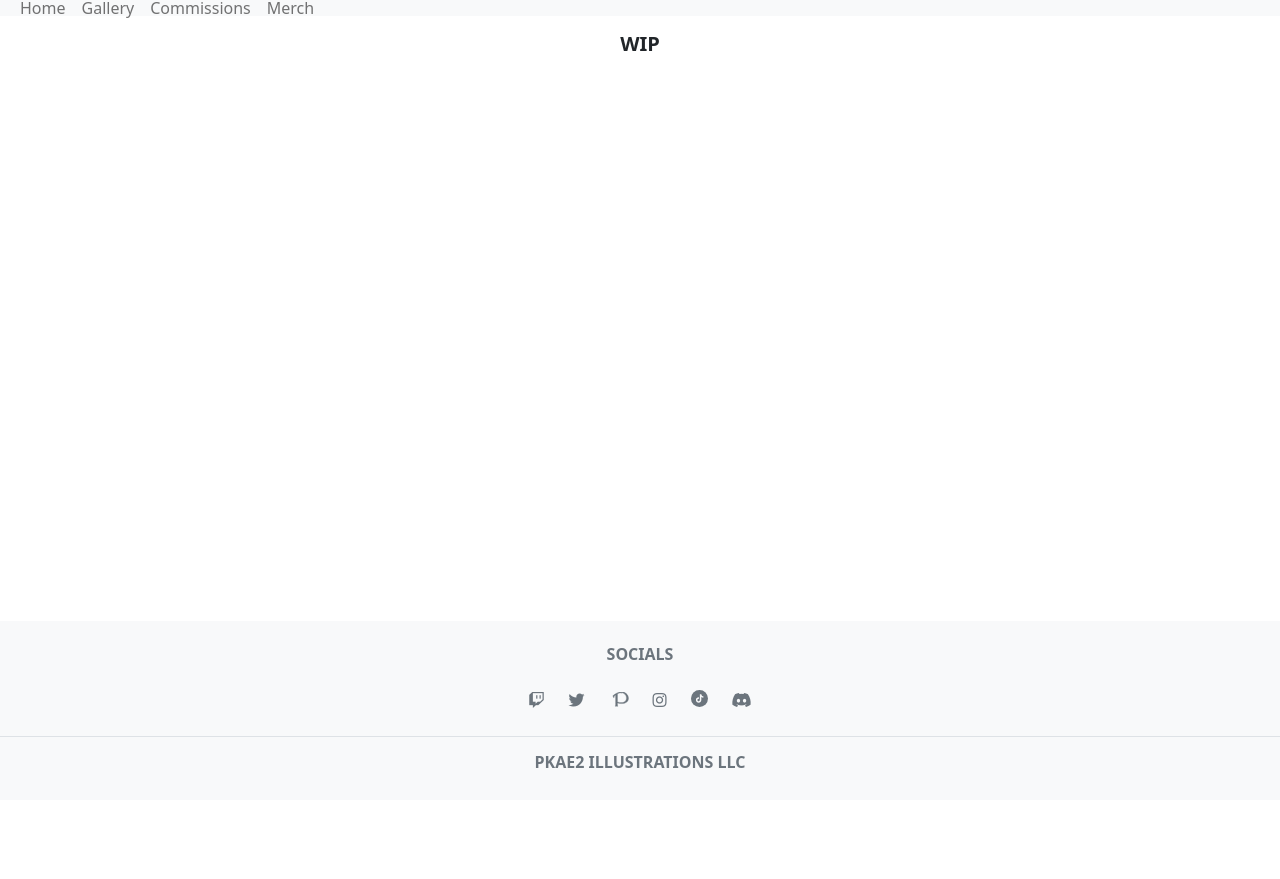
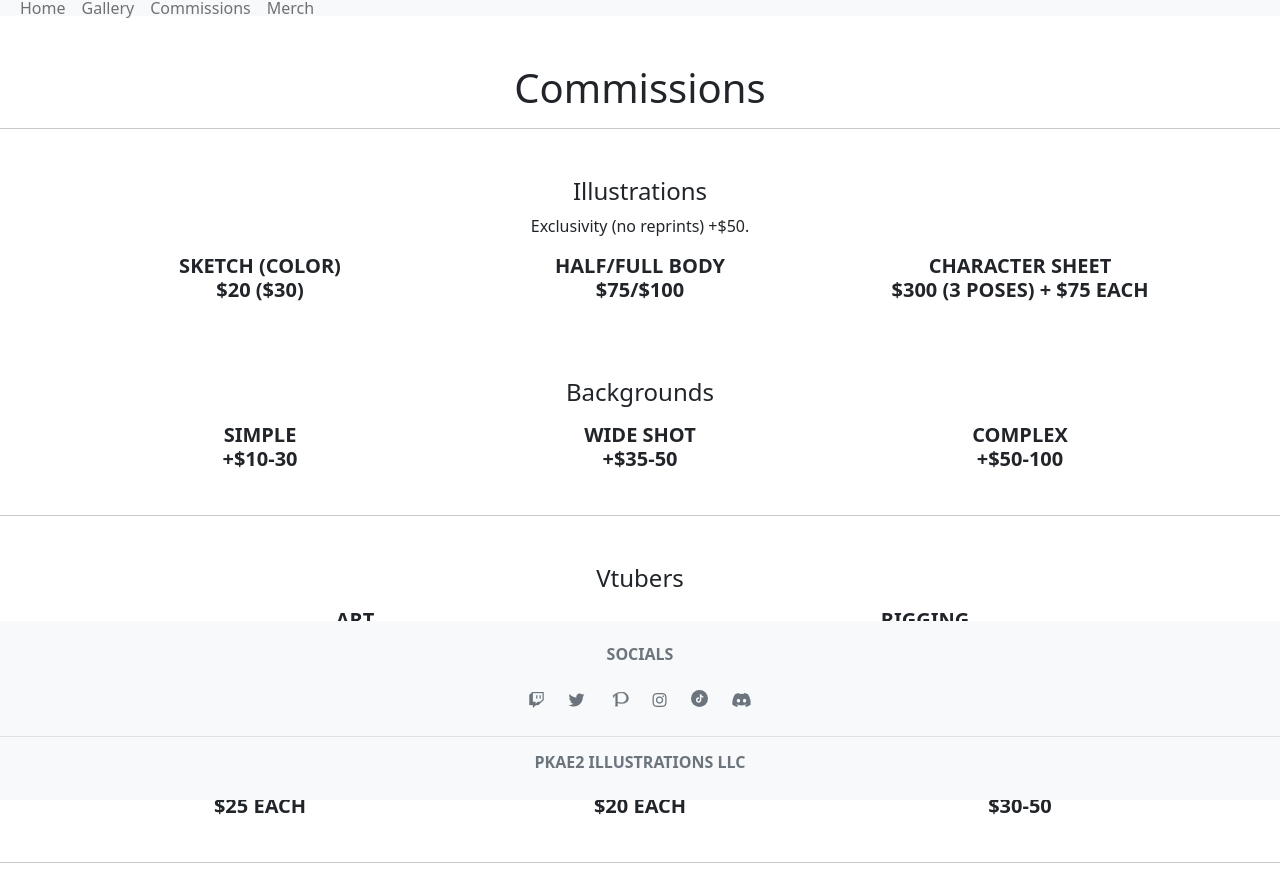
Before and after one commit to xyrider0/KeyboardSquid, a React (Create React App) app in the folder web_pkae2/: page /commissions in a window 1280 px wide. Before the commit the page ends 800 px from the top, so only its background shows below. Built offline with nearby package versions, Linux system fonts and the light colour scheme.

Commit message:
Added Commission pricing

```diff
--- a/web_pkae2/src/Pages/CommissionsPage/CommissionsPage.js
+++ b/web_pkae2/src/Pages/CommissionsPage/CommissionsPage.js
@@ -4,19 +4,111 @@ import {
   MDBRow,
   MDBCol
 } from 'mdb-react-ui-kit';
+import { MDBTypography } from 'mdb-react-ui-kit';
 
 export default function CommissionsPage() {
   return (
+  <>
+  <MDBTypography variant='h1' className='text-center mt-5'>Commissions</MDBTypography>
+  <MDBTypography variant='h4' className='text-center mb-0'></MDBTypography>
+  <hr />
+  <MDBTypography variant='h4' className='text-center mt-5'>Illustrations</MDBTypography>
+  <MDBTypography variant='p' className='text-center mb-2'>
+    Exclusivity (no reprints) +$50.
+  </MDBTypography>
+  <MDBContainer className='text-md-start mt container-fluid'>
+        <MDBRow className='mt-3'>
+            <MDBCol className='mx-auto mb-4'>
+            <h5 className='text-center text-uppercase fw-bold mb-1'>
+              Sketch (Color) <br/>
+              $20 ($30)
+            </h5>
+            </MDBCol>
+            <MDBCol className='mx-auto mb-4'>
+            <h5 className='text-center text-uppercase fw-bold mb-1'>
+              Half/Full Body <br/>
+                  $75/$100
+            </h5>
+            </MDBCol>
+            <MDBCol className='mx-auto mb-4'>
+            <h5 className='text-center text-uppercase fw-bold mb-1'>
+                Character Sheet <br/>
+                $300 (3 poses) + $75 each
+            </h5>
+            </MDBCol>
+        </MDBRow>
+    </MDBContainer>
+  <MDBTypography variant='h4' className='text-center mt-5'>Backgrounds</MDBTypography>
+  <MDBTypography variant='p' className='text-center mb-2'>
+  <MDBContainer className='text-md-start mt container-fluid'>
+        <MDBRow className='mt-3'>
+            <MDBCol className='mx-auto mb-4'>
+            <h5 className='text-center text-uppercase fw-bold mb-1'>
+              Simple <br/>
+              +$10-30
+            </h5>
+            </MDBCol>
+            <MDBCol className='mx-auto mb-4'>
+            <h5 className='text-center text-uppercase fw-bold mb-1'>
+              Wide Shot <br/>
+              +$35-50
+            </h5>
+            </MDBCol>
+            <MDBCol className='mx-auto mb-4'>
+            <h5 className='text-center text-uppercase fw-bold mb-1'>
+              Complex <br/>
+              +$50-100
+            </h5>
+            </MDBCol>
+        </MDBRow>
+    </MDBContainer>
+  </MDBTypography>
+  <hr />
+  <MDBTypography variant='h4' className='text-center mt-5'>Vtubers</MDBTypography>
+  <MDBContainer className='text-md-start mt container-fluid'>
+      <MDBRow className='mt-3'>
+          <MDBCol className='mx-auto mb-6'>
+          <h5 className='text-center text-uppercase fw-bold mb-1'>
+              Art <br/>
+              Closed
+          </h5>
+          </MDBCol>
+          <MDBCol className='mx-auto mb-6'>
+          <h5 className='text-center text-uppercase fw-bold mb-1'>
+              Rigging <br/>
+              Closed
+          </h5>
+          </MDBCol>
+      </MDBRow>
+  </MDBContainer>
+  <hr />
+  <MDBTypography variant='h4' className='text-center mt-5'>Emotes</MDBTypography>
   <section className='com-illustration'>
     <MDBContainer className='text-md-start mt container-fluid'>
         <MDBRow className='mt-3'>
             <MDBCol className='mx-auto mb-4'>
             <h5 className='text-center text-uppercase fw-bold mb-1'>
-                    WIP
+                Standard <br/>
+                $25 each
+            </h5>
+            </MDBCol>
+            <MDBCol className='mx-auto mb-4'>
+            <h5 className='text-center text-uppercase fw-bold mb-1'>
+                Standard (5+) <br/>
+                $20 each
+            </h5>
+            </MDBCol>
+            <MDBCol className='mx-auto mb-4'>
+            <h5 className='text-center text-uppercase fw-bold mb-1'>
+                Animated <br/>
+                $30-50
             </h5>
             </MDBCol>
         </MDBRow>
     </MDBContainer>
     </section>
+  <hr />
+  </>
+
   )
 }
```
Lines whose indentation alone changed are shown as unchanged.
